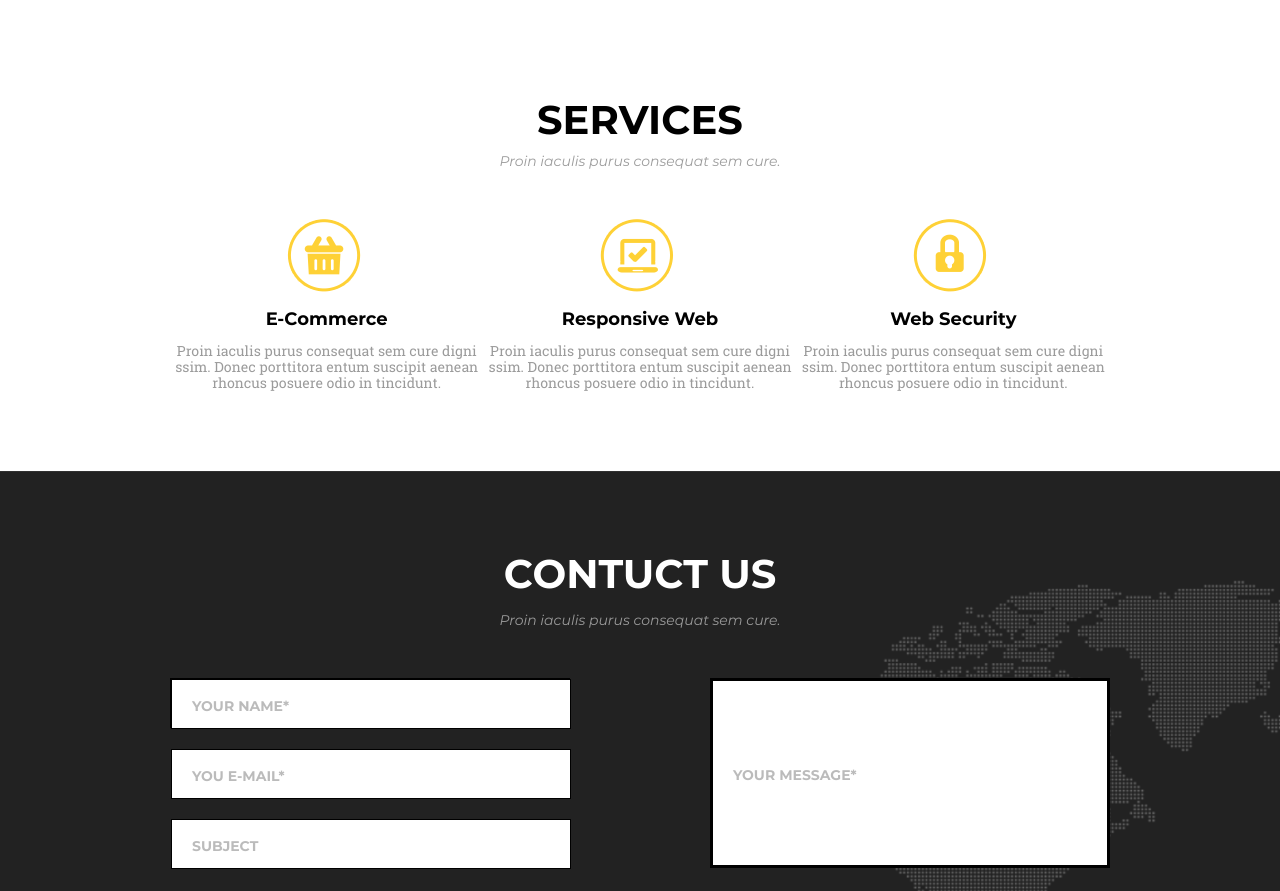
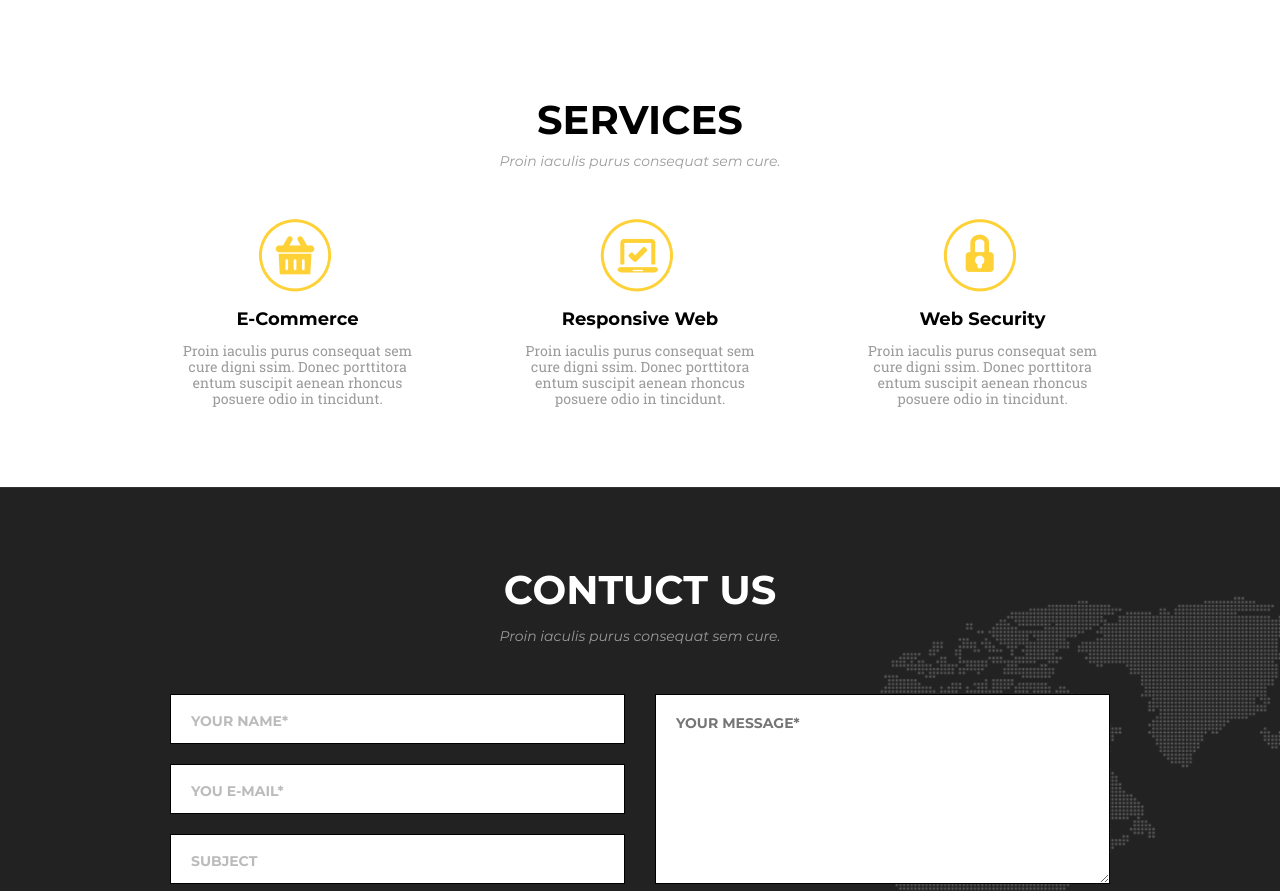
Before and after one commit to Sashakoleso/Goit-fe-course, a plain HTML site: page Module-07/index.html.html in a window 1280 px wide. Shown: the part 61-952 px from the top of the page. Drawn offline with Linux system fonts and the light colour scheme.

Commit message:
07changed

```diff
--- a/Module-07/css/style.css
+++ b/Module-07/css/style.css
@@ -52,7 +52,7 @@ img {
 }
 
 .header {
-    padding-bottom: 100px;
+    padding-bottom: 50px;
 }
 
 li {
@@ -93,10 +93,7 @@ li {
 }
 
 .background-1 {
-    background-image: url(../images/Background.png);
-    background-repeat: no-repeat;
-    background-size: cover;
-    /* height: 640px; */
+    background: #ffffff;
 }
 
 .title-service {
@@ -128,39 +125,34 @@ li {
     margin-bottom: 50px;
 }
 
-.ecommerce-img {
+.bi1::before {
     background-image: url(../images/e-commerce.png);
-    background-repeat: no-repeat;
+}
+
+.bi2::before {
+    background-image: url(../images/responsive.png);
+}
+
+.bi3::before {
+    background-image: url(../images/security.png);
+}
+
+.services {
+    padding-top: 50px;
+    padding-bottom: 80px;
+}
+
+.services-item::before {
+    content: "";
     display: block;
     width: 80px;
     height: 80px;
     margin-bottom: 10px;
-}
-
-.responsive-img {
-    background-image: url(../images/responsive.png);
     background-repeat: no-repeat;
-    display: block;
-    width: 80px;
-    height: 80px;
-    margin-bottom: 10px;
-}
-
-.security-img {
-    background-image: url(../images/security.png);
-    background-repeat: no-repeat;
-    display: block;
-    width: 80px;
-    height: 80px;
-    margin-bottom: 10px;
-}
-
-.services {
-    padding-bottom: 80px;
 }
 
 .services-item {
-    width: 255x;
+    width: 255px;
     display: flex;
     flex-direction: column;
     align-items: center;
@@ -178,7 +170,7 @@ li {
     font-size: 18px;
     font-weight: 700;
     text-align: center;
-    padding-bottom: 13px;
+    margin-bottom: 13px;
 }
 
 .block-description {
@@ -215,19 +207,26 @@ li {
     padding-bottom: 115px;
 }
 
+.placeholders {
+    display: flex;
+    justify-content: space-between;
+    margin-bottom: 35px;
+}
+
 .slim {
-    border: 1px solid rgb(0, 0, 0);
-    width: 400px;
-    height: 50px;
+    display: flex;
+    flex-direction: column;
+    justify-content: space-between;
+    width: 455px;
+    height: 190px;
     color: #030303;
     font-size: 20px;
     padding: 0;
 }
 
-.placeholders {
-    display: flex;
-    justify-content: space-between;
-    margin-bottom: 35px;
+.place {
+    border: 1px solid rgb(0, 0, 0);
+    height: 50px;
 }
 
 .place::placeholder {
@@ -240,12 +239,16 @@ li {
 }
 
 .message {
-    border: 3px solid rgb(0, 0, 0);
-    width: 400px;
-    height: 195px;
-    color: #030303;
-    font-size: 20px;
-    padding: 0;
+    font-family: Montserrat, sans-serif;
+    font-weight: 700;
+    font-size: 14px;
+    padding-left: 20px;
+    text-transform: uppercase;
+    color: #bbbbbb;
+    border: 1px solid rgb(0, 0, 0);
+    width: 455px;
+    height: 190px;
+    padding-top: 20px;
 }
 
 .button {
@@ -264,14 +267,6 @@ li {
     margin: 0 auto;
 }
 
-.sing-up {
-    display: flex;
-    flex-direction: column;
-    height: 190px;
-    width: 400px;
-    justify-content: space-between;
-}
-
 .sing-up input[type="email"]:valid {
     outline-color: rgb(0, 255, 76);
 }
@@ -288,10 +283,10 @@ li {
     outline-color: #ff0000;
 }
 
-.sing-up input[type="message"]:valid {
+.sing-up textarea:focus:valid {
     outline-color: rgb(0, 255, 76);
 }
 
-.sing-up input[type="message"]:invalid {
+.sing-up textarea:focus:invalid {
     outline-color: #ff0000;
 }
--- a/Module-07/index.html.html
+++ b/Module-07/index.html.html
@@ -31,22 +31,19 @@
                 <p class="title-service">services</p>
                 <p class="title-description">Proin iaculis purus consequat sem cure.</p>
                 <ul class="services-items">
-                    <li class="services-item">
-                        <div class="ecommerce-img "></div>
+                    <li class="services-item bi1">
                         <p class="block-title ">E-Commerce</p>
                         <p class="block-description ">
                             Proin iaculis purus consequat sem cure digni ssim. Donec porttitora entum suscipit aenean rhoncus posuere odio in tincidunt.
                         </p>
                     </li>
-                    <li class="services-item">
-                        <div class="responsive-img"></div>
+                    <li class="services-item bi2">
                         <p class="block-title ">Responsive Web</p>
                         <p class="block-description ">
                             Proin iaculis purus consequat sem cure digni ssim. Donec porttitora entum suscipit aenean rhoncus posuere odio in tincidunt.
                         </p>
                     </li>
-                    <li class="services-item">
-                        <div class="security-img"></div>
+                    <li class="services-item bi3">
                         <p class="block-title ">Web Security</p>
                         <p class="block-description ">
                             Proin iaculis purus consequat sem cure digni ssim. Donec porttitora entum suscipit aenean rhoncus posuere odio in tincidunt.
@@ -54,29 +51,24 @@
                     </li>
                 </ul>
     </div>
-    <!--background-1-->
     </section>
-    <section class="contuct-us background-2">
+    <footer class="contuct-us background-2">
         <div class="wrapper2">
             <p class="title-contuct">contuct us</p>
             <p class="title-description2">Proin iaculis purus consequat sem cure.</p>
-            <div class="placeholders">
-                <Div class="slim">
-                    <form action="#" class="sing-up">
+            <form action="#" class="sing-up">
+                <div class="placeholders">
+                    <Div class="slim">
                         <input class="name place slim" type="name" placeholder="your name*" name="name" required>
                         <input class="mail place slim" type="email" placeholder="you e-mail*" name="email" required>
-                        <input class="subject place slim" type="subject" placeholder="subject" name="subject">
-                    </form>
-                </Div>
-                <form action="#" class="sing-up">
-                    <input class="message place" type="message" placeholder="your message*" name="message" required>
-                </form>
-            </div>
-            <button class="button">
-                send message
-            </button>
+                        <input class="subject place slim" type="text" placeholder="subject" name="subject">
+                    </Div>
+                    <textarea placeholder="your message*" class="message" name="textarea" id="" cols="30" rows="10" required></textarea>
+                </div>
+                <button class="button" type="submit">send message</button>
+            </form>
         </div>
-    </section>
+    </footer>
     </main>
 </body>
 
```
